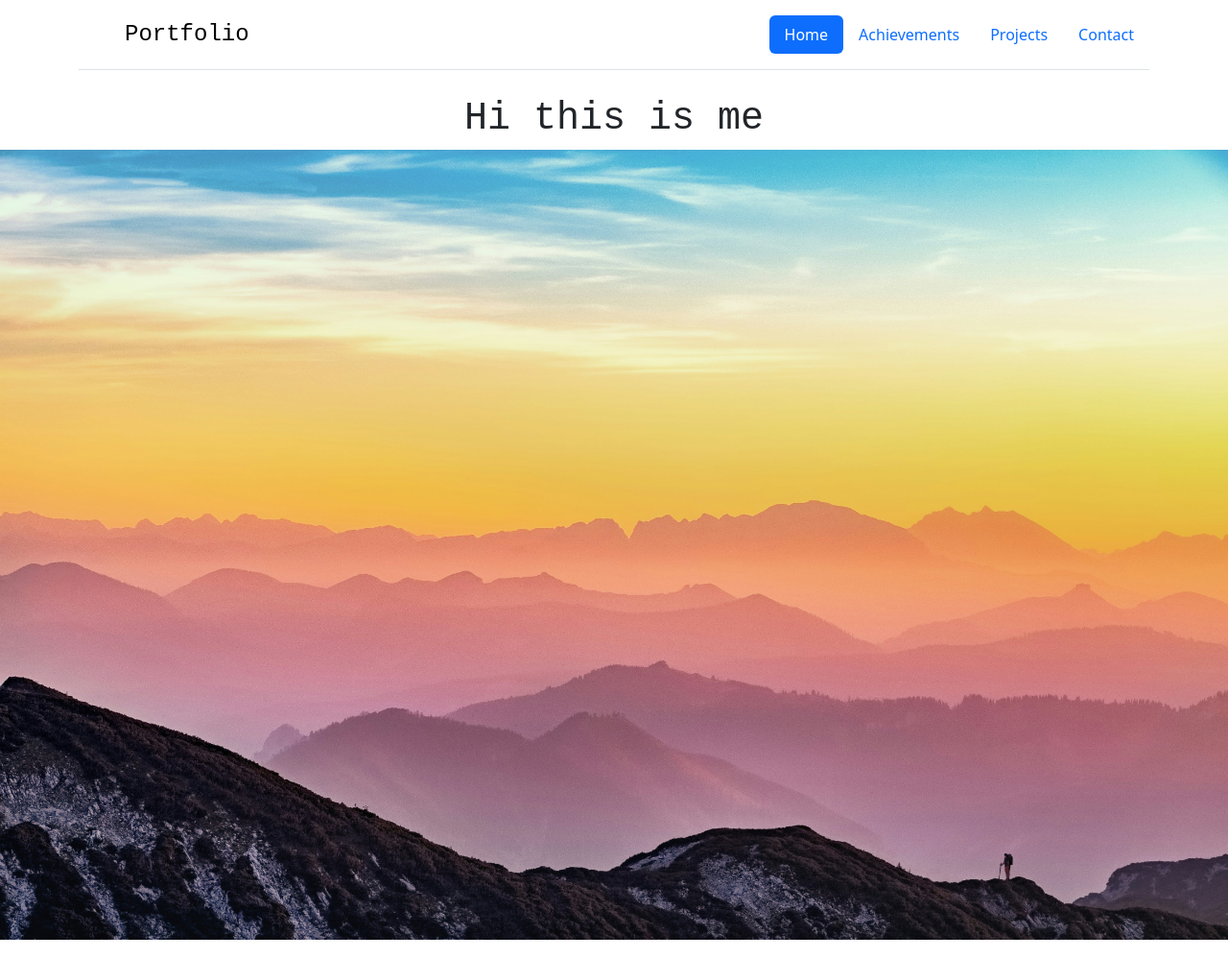
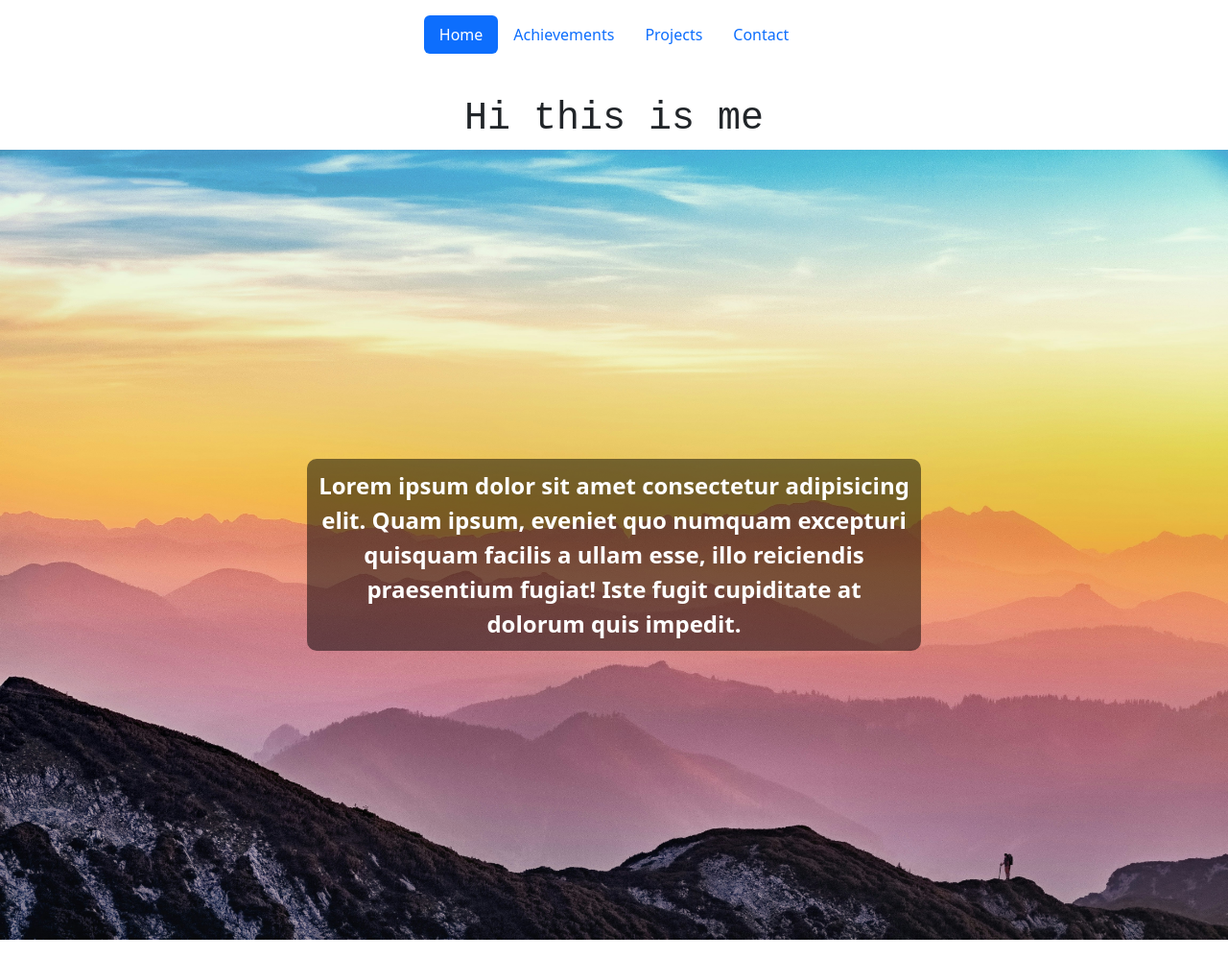
Before and after one commit to oninvis/My-Portfolio-, a Flask app: page / in a window 1280 px wide. Shown: the top 998 px of the page at 96% size. Run offline with Flask 3, Linux system fonts and the light colour scheme; grey boxes are pictures that could not be loaded.

Commit message:
added text on the image and also added a fade animation

```diff
--- a/templates/achievements.html
+++ b/templates/achievements.html
@@ -8,9 +8,11 @@
 </head>
 <body>
     {% include 'header.html' %}
+    <p>
 
 
-    {%include 'footer.html' %}
+    </p>
+    {% include "footer.html" %}
 
 </body>
 </html>
--- a/templates/footer.html
+++ b/templates/footer.html
@@ -1,10 +1,10 @@
 <div class="container">
     <footer class="py-3 my-4">
       <ul class="nav justify-content-center border-bottom pb-3 mb-3">
-        <li class="nav-item"><a href="#" class="nav-link px-2 text-body-secondary">Home</a></li>
-        <li class="nav-item"><a href="#" class="nav-link px-2 text-body-secondary">Achievements</a></li>
-        <li class="nav-item"><a href="#" class="nav-link px-2 text-body-secondary">Projects</a></li>
-        <li class="nav-item"><a href="#" class="nav-link px-2 text-body-secondary">Contact</a></li>
+        <li class="nav-item"><a href="{{url_for('index')}}" class="nav-link px-2 text-body-secondary">Home</a></li>
+        <li class="nav-item"><a href="{{url_for('achievements')}}" class="nav-link px-2 text-body-secondary">Achievements</a></li>
+        <li class="nav-item"><a href="{{url_for('projects')}}" class="nav-link px-2 text-body-secondary">Projects</a></li>
+        <li class="nav-item"><a href="mailto:deoreom8@gmail.com?body=Your%20name%20%3A%20%0D%0AYour%20message%20%3A%20" class="nav-link px-2 text-body-secondary">Contact</a></li>
       </ul>
       <p class="text-center text-body-secondary">&copy; Om Deore </p>
     </footer>
--- a/templates/header.html
+++ b/templates/header.html
@@ -1,10 +1,5 @@
-<div class="container fixed-top bg-white">
-    <header class="d-flex flex-wrap justify-content-center py-3 mb-4 border-bottom">
-      <a href="/" class="d-flex align-items-center mb-3 mb-md-0 me-md-auto link-body-emphasis text-decoration-none">
-        <svg class="bi me-2" width="40" height="32"><use xlink:href="#bootstrap"/></svg>
-        <span class="fs-4" style ="font-family: 'Courier New', Courier, monospace;">Portfolio</span>
-      </a>
-
+  <div class="container fixed-top bg-white">
+    <header class="d-flex justify-content-center py-3">
       <ul class="nav nav-pills">
         <li class="nav-item"><a href="{{url_for('index')}}" class="nav-link active" aria-current="page">Home</a></li>
         <li class="nav-item"><a href="{{url_for('achievements')}}" class="nav-link">Achievements</a></li>
--- a/templates/home.html
+++ b/templates/home.html
@@ -9,9 +9,14 @@
 </head>
 <body>
     {% include 'header.html' %}
+    {%include 'stylesheet.html'%}
     <h1 class = "text-center" style = "font-family: 'Courier New', Courier, monospace;margin-top: 100px;">Hi this is me </h1>
     <div class = "img-fluid">
-    <img class = "img-fluid" style = "margin-bottom : 20px;" src="/static/demo3.jpg" >
+        <div class="image-container">
+            <img class = "img-fluid" style = "margin-bottom : 20px;" src="/static/demo3.jpg" >
+            <div class="text-overlay">Lorem ipsum dolor sit amet consectetur adipisicing elit. Quam ipsum, eveniet quo numquam excepturi quisquam facilis a ullam esse, illo reiciendis praesentium fugiat! Iste fugit cupiditate at dolorum quis impedit.</div>
+        </div>
+
 
         <div class = "row">
             <img class = "img-fluid col-6" src = "/static/demo4.jpg" style = "margin-bottom: 20px;">
--- a/templates/projects.html
+++ b/templates/projects.html
@@ -8,7 +8,10 @@
 </head>
 <body>
     {%include 'header.html'%}
+    <p>
 
-    {%include 'footer.html'%}
+
+    </p>
+    {% include "footer.html" %}
 </body>
 </html>
--- /dev/null
+++ b/templates/stylesheet.html
@@ -0,0 +1,38 @@
+<style>
+    .image-container {
+        position: relative;
+        width: 100%; /* Adjust size as needed */
+    }
+
+    .image-container img {
+        width: 100%;
+        height: auto;
+    }
+
+    .text-overlay {
+        position: absolute;
+        top: 50%;
+        left: 50%;
+        transform: translate(-50%, -50%);
+        color: white;
+        font-size: 24px;
+        font-weight: bold;
+        text-align: center;
+        opacity: 0; /* Hidden initially */
+        animation: fadeIn 4s forwards; /* Fade-in effect */
+        background: rgba(0, 0, 0, 0.5); /* Optional: background with transparency */
+        padding: 10px;
+        border-radius: 10px; /* Optional: rounded corners */
+    }
+
+    @keyframes fadeIn {
+        0% {
+            opacity: 0;
+            transform: translate(-50%, -60%);
+        }
+        100% {
+            opacity: 1;
+            transform: translate(-50%, -50%);
+        }
+    }
+</style>
```
